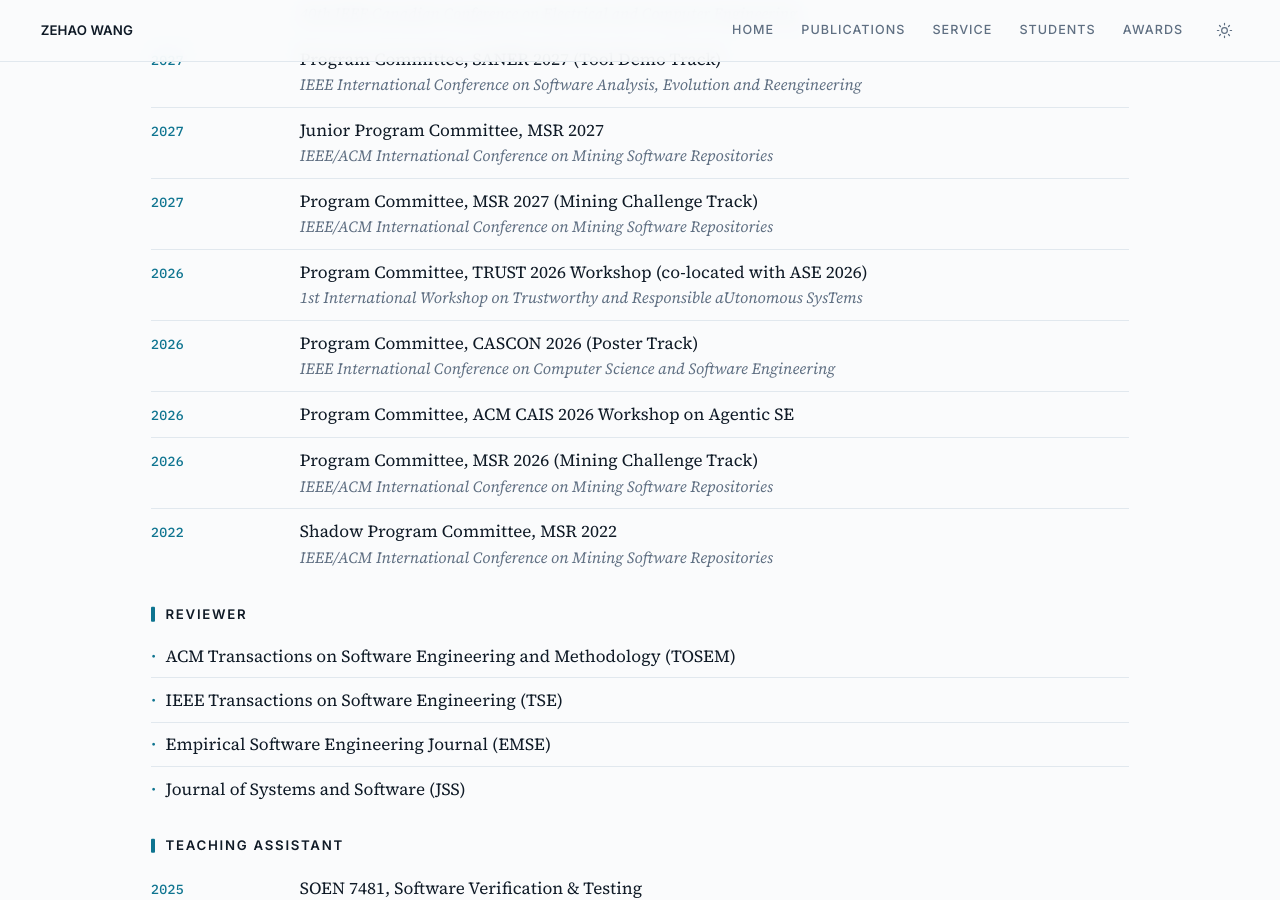
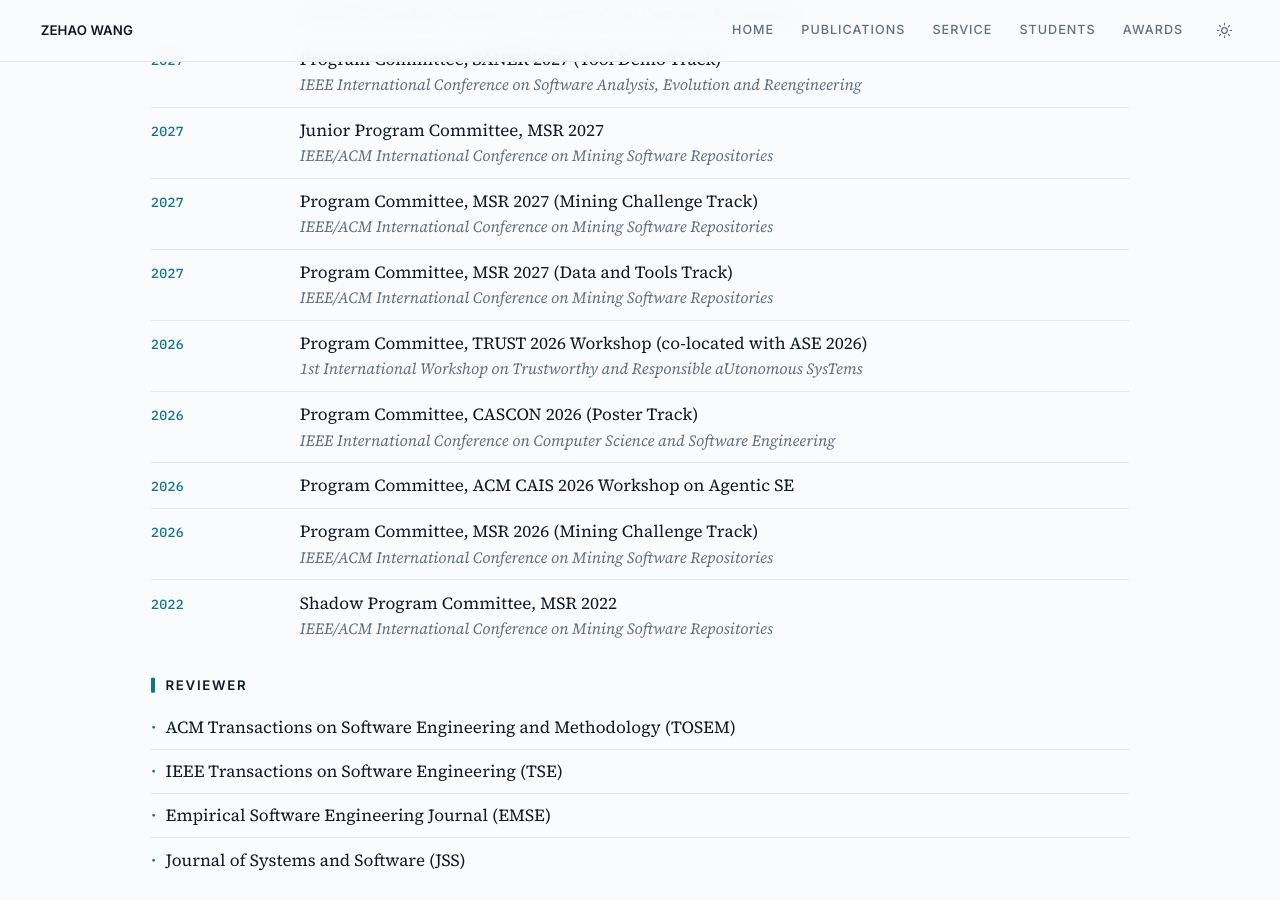
Before and after one commit to zehaowang00/zehaowang00.github.io, a Jekyll site: the page preview.html, which Jekyll copies as it is, in a window 1280 px wide and 900 px high, scrolled down 2433 px. Built offline with Jekyll 4.4.1, drawn with Linux system fonts in a browser that asks for light colours.

Commit message:
Add MSR 2027 Data and Tools Track program committee role
Co-Authored-By: Claude Opus 5.5 <noreply@anthropic.com>

```diff
--- a/preview.html
+++ b/preview.html
@@ -265,6 +265,13 @@
           </span>
         </li>
         <li>
+          <span class="yr">2027</span>
+          <span>
+            <span class="what">Program Committee, MSR 2027 (Data and Tools Track)</span>
+            <span class="org">IEEE/ACM International Conference on Mining Software Repositories</span>
+          </span>
+        </li>
+        <li>
           <span class="yr">2026</span>
           <span>
             <span class="what">Program Committee, TRUST 2026 Workshop (co-located with ASE 2026)</span>
```
Also changed, not shown: _layouts/home.html (+7 -0 lines).
